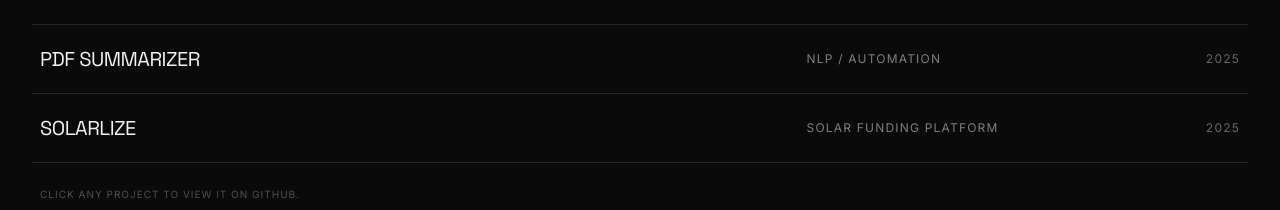
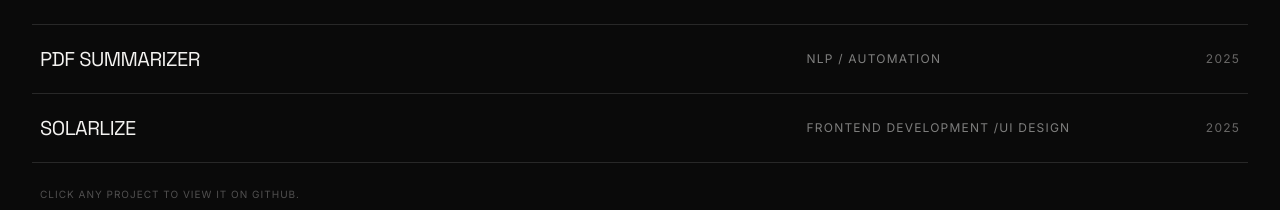
Before and after one commit to Harshal19t/Portfolio-Website, a React (Vite) app: page / in a window 1280 px wide. Shown: the part 1966-2176 px from the top of the page. Built offline with nearby package versions, Linux system fonts and the light colour scheme.

Commit message:
updated content.js

```diff
--- a/src/data/content.js
+++ b/src/data/content.js
@@ -65,7 +65,7 @@ export const projects = [
   },
   {
     name: 'Solarlize',
-    role: 'Solar Funding Platform',
+    role: 'Frontend Development /UI Design',
     year: '2025',
     href: 'https://github.com/Harshal19t/Solarlize-Solar_Funding',
   },
```
